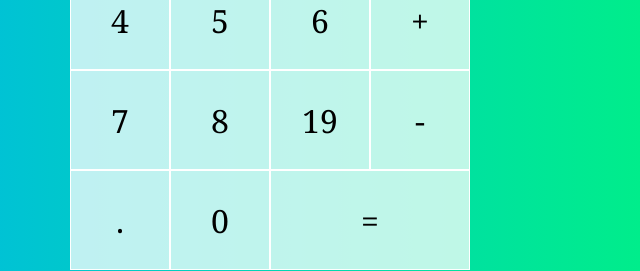
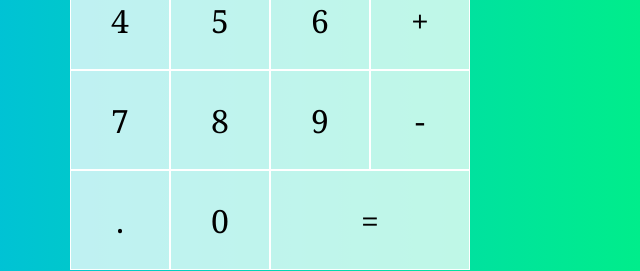
Before and after one commit to loriki7/javascriptCalculator, a plain HTML site: page index.html in a window 1280 px wide. Shown: the part 440-711 px from the top of the page, 370-1010 px from the left. Drawn offline with Linux system fonts and the light colour scheme.

Commit message:
Update index.html

```diff
--- a/index.html
+++ b/index.html
@@ -24,7 +24,7 @@
             <button data-operation>+</button>
             <button data-number>7</button>
             <button data-number>8</button>
-            <button data-number>19</button>
+            <button data-number>9</button>
             <button data-operation>-</button>
             <button data-number>.</button>
             <button>0</button>
```
